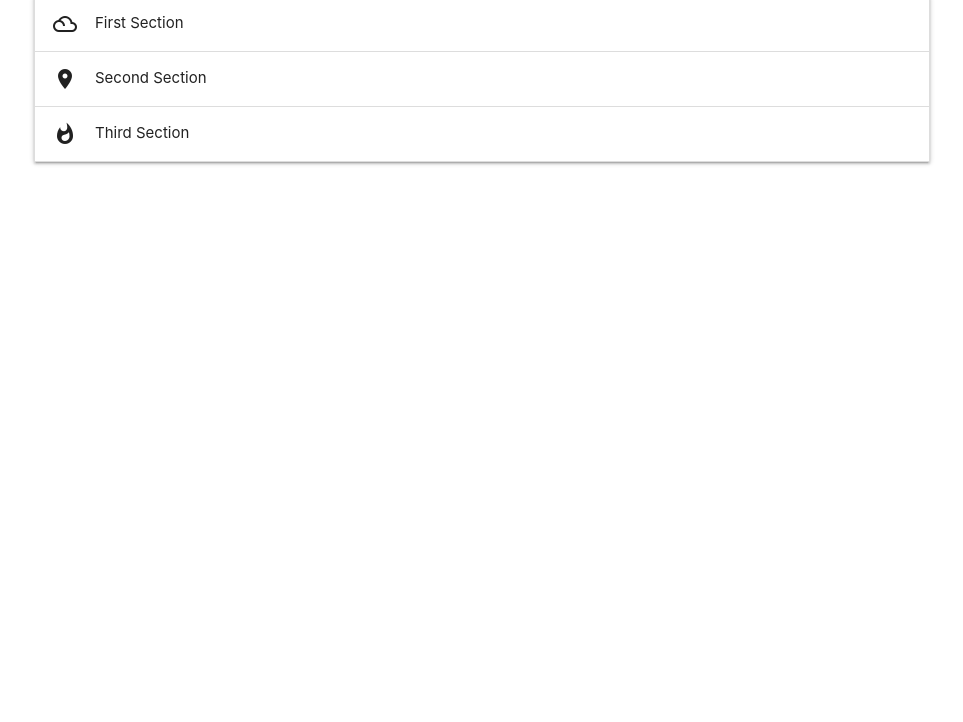
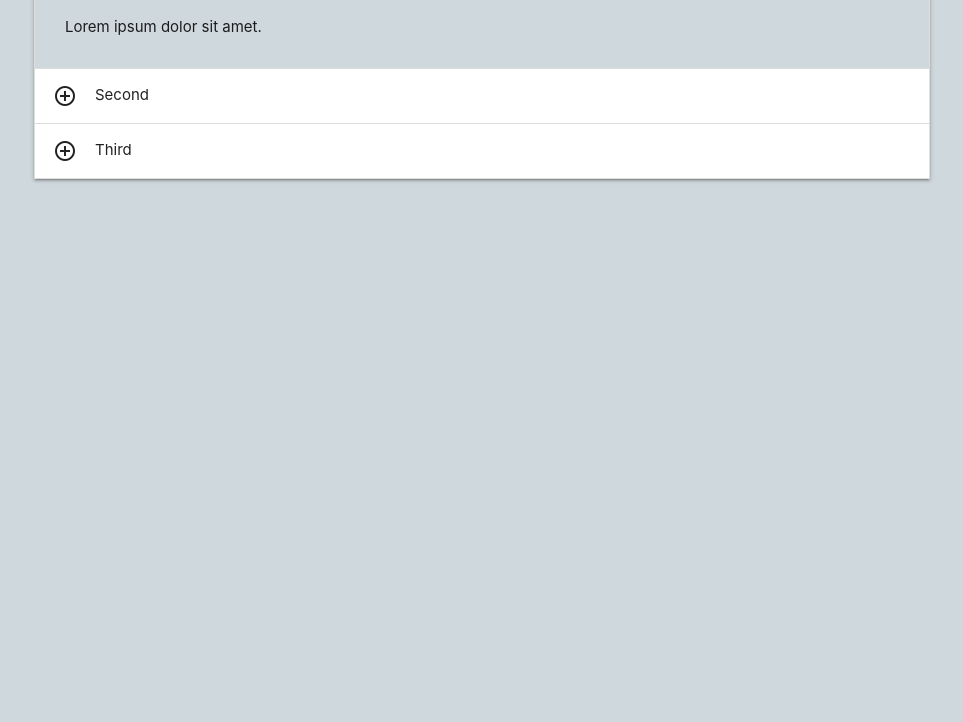
Before and after one commit to Bzchacal/jsProjects, a plain HTML site: page Project01/index.html in a window 1280 px wide. Shown: the part 78-800 px from the top of the page, without its empty margins (158-1121 px from the left). Drawn offline with nearby package versions, Linux system fonts and the light colour scheme.

Commit message:
M.Collapsible  working

```diff
--- a/Project01/index.html
+++ b/Project01/index.html
@@ -11,38 +11,33 @@
  <meta name="viewport" content="width=device-width, initial-scale=1.0"/>
  </head>
 
-<body class="container">
+<body class="container  blue-grey  lighten-4">
+  <ul class="collapsible">
+    <li class='active'>
+      <div class="collapsible-header"><i class="material-icons">add_circle_outline</i>First</div>
+      <div class="collapsible-body">
+        <span>
 
-  <h4>Simple Accordion</h4>
-  <ul class="collapsible" data-collapsible="accordion">
-    <li>
-      <div class="collapsible-header">
-        <i class="material-icons">filter_drama</i>First Section</div>
-      <div class="collapsible-body">
-        <p>This is first section.</p>
+          Lorem ipsum dolor sit amet.
+
+      </span>
+
+
       </div>
     </li>
-
     <li>
-      <div class="collapsible-header">
-        <i class="material-icons">place</i>Second Section</div>
-      <div class="collapsible-body">
-        <p>This is second section.</p>
-      </div>
+      <div class="collapsible-header"><i class="material-icons">add_circle_outline</i>Second</div>
+      <div class="collapsible-body"><span>Lorem ipsum dolor sit amet.</span></div>
     </li>
-
     <li>
-      <div class="collapsible-header">
-        <i class="material-icons">whatshot</i>Third Section</div>
-      <div class="collapsible-body">
-        <p>This is third section.</p>
-      </div>
+      <div class="collapsible-header"><i class="material-icons">add_circle_outline</i>Third</div>
+      <div class="collapsible-body"><span>Lorem ipsum dolor sit amet.</span></div>
     </li>
   </ul>
 <!--JavaScript at end of body for optimized loading-->
 <script type="text/javascript" src="js/materialize.min.js"></script>
+<script type="text/javascript" src="js/app.js"></script>
 </body>
-<script type="text/javascript" src="app.js"></script>
 </html>
 
 <!-- <h1 class="calss_"></h1>
--- a/Project01/app.js
+++ b/Project01/js/app.js
@@ -1,3 +1,10 @@
+
+// import 'js/materialize.min.js'
+
+var elem = document.querySelector('.collapsible')
+var instance = M.Collapsible.init(elem, {
+  accordion: false
+})
 
 function putText () {
   // document.getElementById("test").innerHTML = 'HI nizar'
```
Also changed, not shown: Project01/css/main.css (added), Project01/js/NodeServ.js (renamed from Project01/NodeServ.js).
